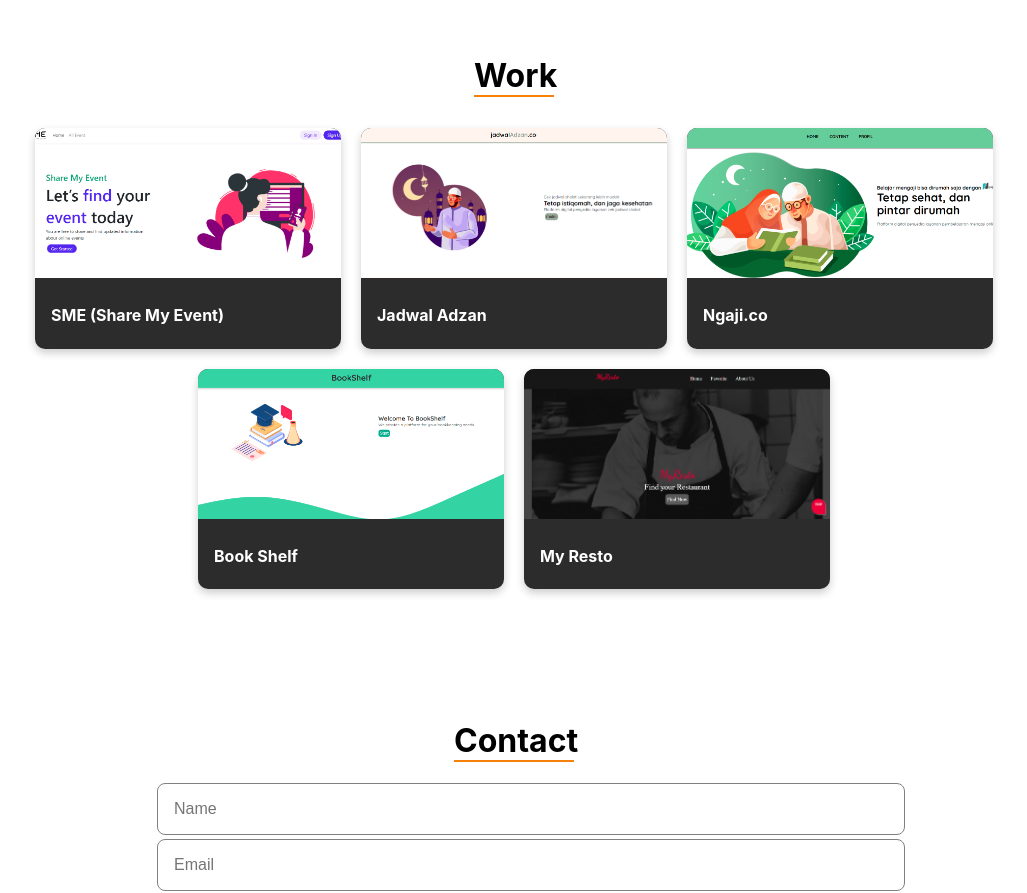
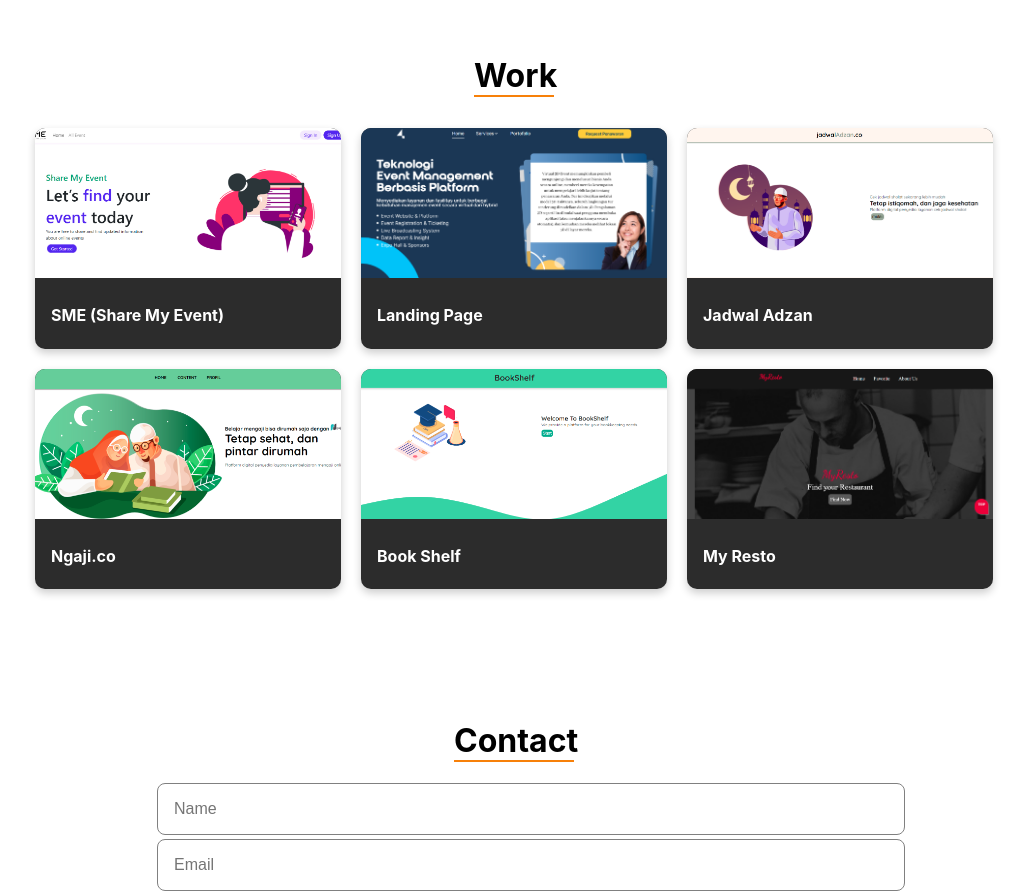
Before and after one commit to zayyid123/zayyid123.github.io, a React (Create React App) app: page / in a window 1280 px wide. Shown: the part 1820-2713 px from the top of the page, without its empty margins (126-1153 px from the left). Built offline with nearby package versions, Linux system fonts and the light colour scheme; a web font is replaced by a local one.

Commit message:
add landing page at work

```diff
--- a/src/component/com_work.js
+++ b/src/component/com_work.js
@@ -2,6 +2,7 @@
 /* eslint-disable jsx-a11y/alt-text */
 import './work.css';
 import sme from '../image/work/sme.png';
+import evorty from '../image/work/evorty.png';
 import adzan from '../image/work/adzan.png';
 import ngaji from '../image/work/ngaji.png';
 import bookshelf from '../image/work/bookshelf.png';
@@ -17,6 +18,13 @@ function Work() {
                     <img src={sme}/>
                     <div className ="container">
                         <h4>SME (Share My Event)</h4>
+                    </div>
+                </a>
+
+                <a href='https://zayyid123.github.io/eventy/' className ="card" terget="_blank">
+                    <img src={evorty}/>
+                    <div className ="container">
+                        <h4>Landing Page</h4>
                     </div>
                 </a>
 
```
Also changed, not shown: src/image/work/evorty.png (added).
